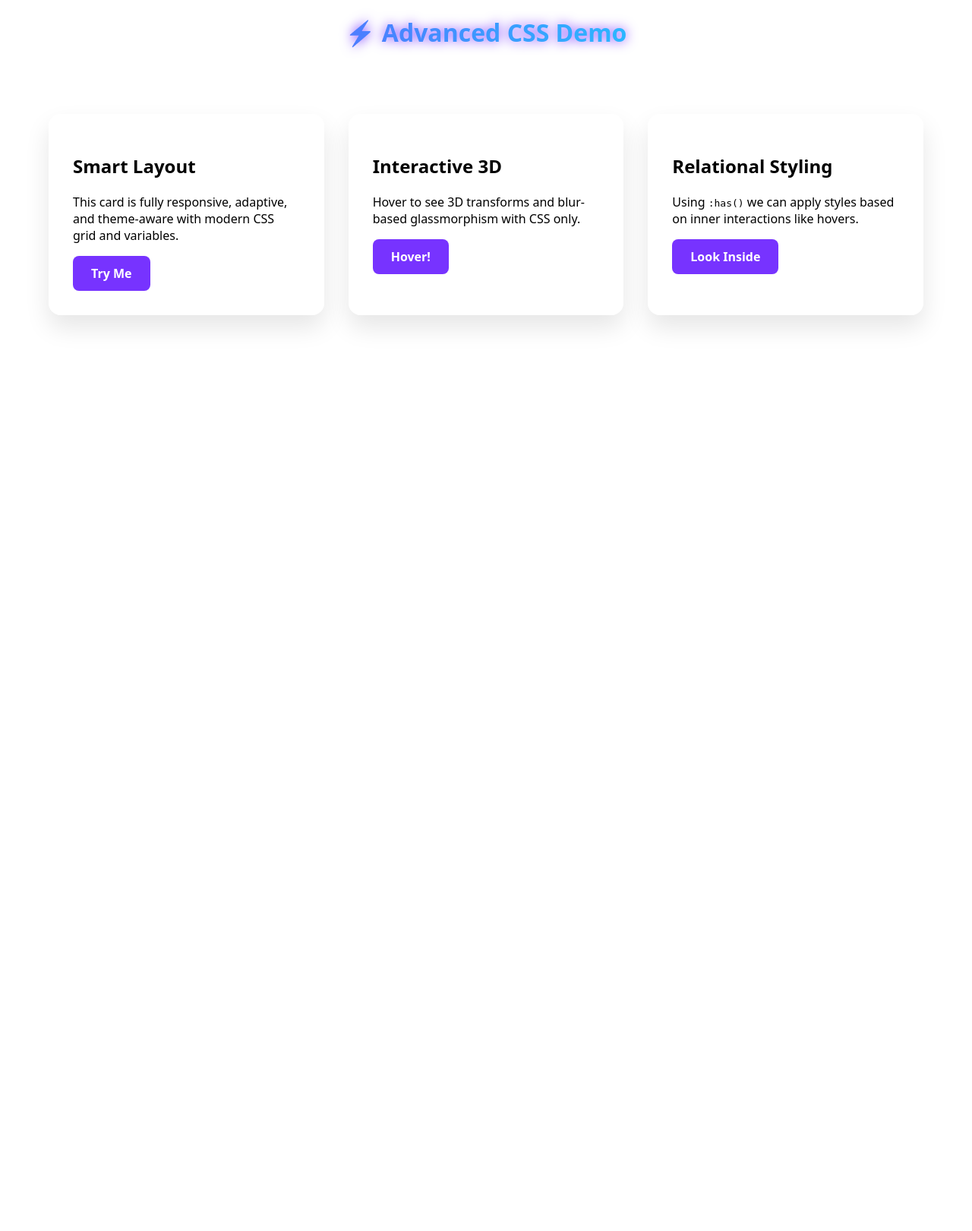
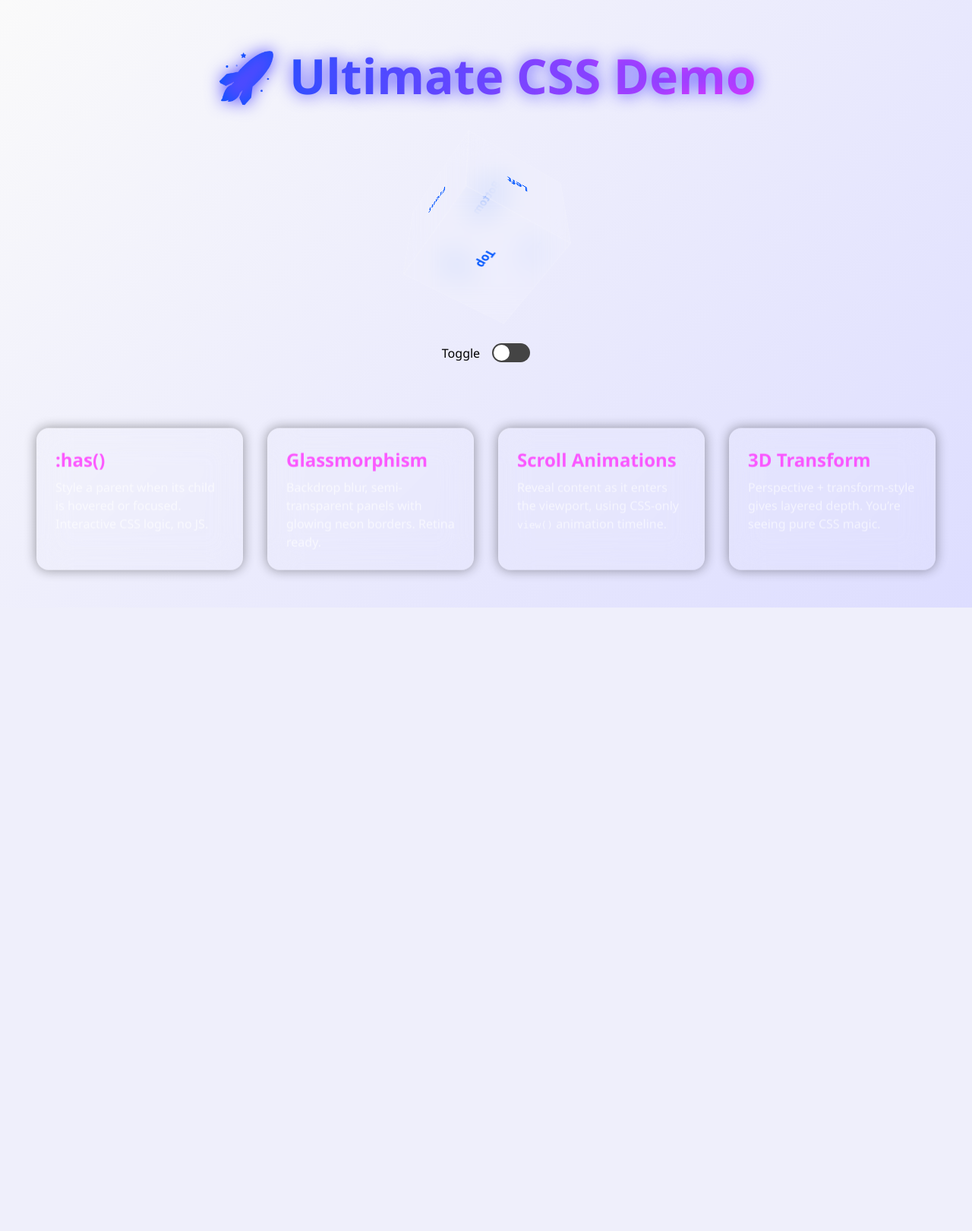
Before and after one commit to Lewxa2011/NS-API, a Flask app: page /cool in a window 1280 px wide. Shown: the whole page at 76% size. After the commit the page ends 800 px from the top, so only its background shows below. Run offline with Flask 3, Linux system fonts and the light colour scheme.

Commit message:
Update cool.html

```diff
--- a/src/templates/cool.html
+++ b/src/templates/cool.html
@@ -3,144 +3,228 @@
 <head>
   <meta charset="UTF-8" />
   <meta name="viewport" content="width=device-width, initial-scale=1.0" />
-  <title>Advanced CSS Demo</title>
+  <title>CSS Showcase Madness</title>
   <style>
-    @layer base, layout, effects, components;
-
-    @property --rotate {
-      syntax: "<angle>";
-      inherits: false;
-      initial-value: 0deg;
+    /* ===== CSS RESET ===== */
+    *, *::before, *::after {
+      box-sizing: border-box;
+      margin: 0;
+      padding: 0;
     }
 
-    :root {
-      --primary: hsl(260 100% 60%);
-      --bg: white;
-      --fg: black;
-      --card-bg: hsl(0 0% 100% / 0.8);
-      --rotate: 0deg;
+    html, body {
+      height: 100%;
+      font-family: 'Segoe UI', sans-serif;
+      background: linear-gradient(135deg, #0a0f2c, #0f0c29);
+      color: white;
+      overflow-x: hidden;
+      scroll-behavior: smooth;
     }
 
-    @media (prefers-color-scheme: dark) {
+    body {
+      display: grid;
+      place-items: center;
+      padding: 3rem;
+      gap: 4rem;
+    }
+
+    /* ===== GLOBAL THEMING ===== */
     :root {
-        --bg: hsl(240 10% 10%);
-        --fg: hsl(0 0% 90%);
-        --card-bg: hsl(240 10% 20% / 0.8);
+      --accent: hsl(280 100% 65%);
+      --glow: hsl(200 100% 65%);
+      --bg-glass: rgba(255, 255, 255, 0.05);
+      --blur: blur(20px);
+      --border: rgba(255,255,255,0.1);
+    }
+
+    @media (prefers-color-scheme: light) {
+      :root {
+        --accent: hsl(220 100% 50%);
+        --glow: hsl(300 100% 60%);
+      }
+      html, body {
+        background: linear-gradient(135deg, #fafafa, #ddddff);
+        color: black;
       }
     }
 
-    body {
-      margin: 0;
-      font-family: system-ui, sans-serif;
-      background: var(--bg);
-      color: var(--fg);
-      min-height: 200vh;
+    /* ===== HEADLINE ===== */
+    h1 {
+      font-size: 4rem;
+      background: linear-gradient(90deg, var(--accent), var(--glow));
+      background-clip: text;
+      -webkit-background-clip: text;
+      color: transparent;
+      text-shadow: 0 0 1rem var(--accent);
+      animation: pulseText 3s infinite ease-in-out;
     }
 
-    @layer layout {
-      .container {
+    @keyframes pulseText {
+      0%, 100% { text-shadow: 0 0 1rem var(--accent); }
+      50% { text-shadow: 0 0 2rem var(--glow); }
+    }
+
+    /* ===== 3D CUBE ===== */
+    .cube-wrapper {
+      perspective: 1000px;
+    }
+
+    .cube {
+      position: relative;
+      width: 150px;
+      height: 150px;
+      transform-style: preserve-3d;
+      animation: rotateCube 10s linear infinite;
+    }
+
+    .face {
+      position: absolute;
+      width: 150px;
+      height: 150px;
+      background: var(--bg-glass);
+      border: 1px solid var(--border);
+      display: flex;
+      align-items: center;
+      justify-content: center;
+      font-weight: bold;
+      color: var(--accent);
+      backdrop-filter: var(--blur);
+    }
+
+    .front  { transform: translateZ(75px); }
+    .back   { transform: rotateY(180deg) translateZ(75px); }
+    .right  { transform: rotateY(90deg) translateZ(75px); }
+    .left   { transform: rotateY(-90deg) translateZ(75px); }
+    .top    { transform: rotateX(90deg) translateZ(75px); }
+    .bottom { transform: rotateX(-90deg) translateZ(75px); }
+
+    @keyframes rotateCube {
+      from { transform: rotateX(0) rotateY(0); }
+      to   { transform: rotateX(360deg) rotateY(360deg); }
+    }
+
+    /* ===== GLASS CARD GRID ===== */
+    .grid {
       display: grid;
-        grid-template-columns: repeat(auto-fit, minmax(300px, 1fr));
+      grid-template-columns: repeat(auto-fit, minmax(250px, 1fr));
       gap: 2rem;
-        padding: 4rem;
+      width: 100%;
+      max-width: 1200px;
     }
 
     .card {
-        background: var(--card-bg);
+      background: var(--bg-glass);
+      border: 1px solid var(--border);
+      backdrop-filter: var(--blur);
+      padding: 1.5rem;
       border-radius: 1rem;
-        padding: 2rem;
-        box-shadow: 0 1rem 2rem rgba(0, 0, 0, 0.1);
-        backdrop-filter: blur(10px);
-        transform-style: preserve-3d;
-        perspective: 1000px;
-        transition: transform 0.6s ease;
+      box-shadow: 0 0 1rem rgba(0, 0, 0, 0.5);
+      transition: transform 0.3s ease;
     }
 
     .card:hover {
-        transform: rotateY(10deg) rotateX(5deg);
-      }
+      transform: translateY(-10px) scale(1.02);
+      box-shadow: 0 0 1.5rem var(--glow);
     }
 
-    @layer effects {
-      .glow-text {
-        font-size: 2rem;
-        text-align: center;
-        background: linear-gradient(90deg, var(--primary), cyan);
-        background-clip: text;
-        -webkit-background-clip: text;
-        color: transparent;
-        filter: drop-shadow(0 0 0.5rem var(--primary));
-        animation: glow 2s infinite alternate ease-in-out;
+    .card h2 {
+      color: var(--glow);
+      margin-bottom: 0.5rem;
     }
 
-      @keyframes glow {
-        0% {
-          filter: drop-shadow(0 0 0.25rem var(--primary));
-        }
-        100% {
-          filter: drop-shadow(0 0 1rem cyan);
-        }
+    .card p {
+      color: rgba(255,255,255,0.8);
+      line-height: 1.5;
     }
 
-      .scroll-reveal {
-        view-timeline-name: --scroll;
-        view-timeline-axis: block;
-        animation: fade-in linear both;
-        animation-timeline: --scroll;
-        animation-range: entry 20% cover 40%;
+    /* ===== SCROLL TIMELINE ===== */
+    @keyframes scrollFade {
+      from { opacity: 0; transform: translateY(2rem); }
+      to { opacity: 1; transform: translateY(0); }
     }
 
-      @keyframes fade-in {
-        from {
-          opacity: 0;
-          transform: translateY(4rem);
-        }
-        to {
-          opacity: 1;
-          transform: translateY(0);
-        }
-      }
+    .card {
+      animation: scrollFade linear both;
+      animation-timeline: view();
+      animation-range: entry 20% cover 30%;
     }
 
-    @layer components {
-      .card:has(h2:hover) {
-        outline: 3px dashed var(--primary);
+    /* ===== INTERACTIVE SWITCH (NO JS) ===== */
+    .toggle-section {
+      display: flex;
+      align-items: center;
+      gap: 1rem;
+      user-select: none;
     }
 
-      button {
-        all: unset;
-        padding: 0.75rem 1.5rem;
-        background: var(--primary);
-        color: white;
-        font-weight: bold;
-        border-radius: 0.5rem;
+    .toggle-section input[type="checkbox"] {
+      appearance: none;
+      width: 50px;
+      height: 25px;
+      border-radius: 20px;
+      background: #444;
+      position: relative;
+      outline: none;
       cursor: pointer;
-        transition: background 0.3s;
     }
 
-      button:hover {
-        background: hsl(260 100% 50%);
+    .toggle-section input[type="checkbox"]::before {
+      content: '';
+      position: absolute;
+      top: 2px;
+      left: 2px;
+      width: 21px;
+      height: 21px;
+      background: white;
+      border-radius: 50%;
+      transition: transform 0.3s;
     }
+
+    .toggle-section input[type="checkbox"]:checked::before {
+      transform: translateX(25px);
+      background: var(--accent);
+    }
+
+    .toggle-section input[type="checkbox"]:checked {
+      background: var(--glow);
     }
   </style>
 </head>
 <body>
-  <h1 class="glow-text scroll-reveal">⚡ Advanced CSS Demo</h1>
-  <div class="container">
-    <div class="card scroll-reveal">
-      <h2>Smart Layout</h2>
-      <p>This card is fully responsive, adaptive, and theme-aware with modern CSS grid and variables.</p>
-      <button>Try Me</button>
+  <h1>🚀 Ultimate CSS Demo</h1>
+
+  <div class="cube-wrapper">
+    <div class="cube">
+      <div class="face front">Front</div>
+      <div class="face back">Back</div>
+      <div class="face right">Right</div>
+      <div class="face left">Left</div>
+      <div class="face top">Top</div>
+      <div class="face bottom">Bottom</div>
     </div>
-    <div class="card scroll-reveal">
-      <h2>Interactive 3D</h2>
-      <p>Hover to see 3D transforms and blur-based glassmorphism with CSS only.</p>
-      <button>Hover!</button>
   </div>
-    <div class="card scroll-reveal">
-      <h2>Relational Styling</h2>
-      <p>Using <code>:has()</code> we can apply styles based on inner interactions like hovers.</p>
-      <button>Look Inside</button>
+
+  <section class="toggle-section">
+    <label for="toggle">Toggle</label>
+    <input id="toggle" type="checkbox" />
+  </section>
+
+  <div class="grid">
+    <div class="card">
+      <h2>:has()</h2>
+      <p>Style a parent when its child is hovered or focused. Interactive CSS logic, no JS.</p>
+    </div>
+    <div class="card">
+      <h2>Glassmorphism</h2>
+      <p>Backdrop blur, semi-transparent panels with glowing neon borders. Retina ready.</p>
+    </div>
+    <div class="card">
+      <h2>Scroll Animations</h2>
+      <p>Reveal content as it enters the viewport, using CSS-only <code>view()</code> animation timeline.</p>
+    </div>
+    <div class="card">
+      <h2>3D Transform</h2>
+      <p>Perspective + transform-style gives layered depth. You’re seeing pure CSS magic.</p>
     </div>
   </div>
 </body>
```
Lines whose indentation alone changed are shown as unchanged.
